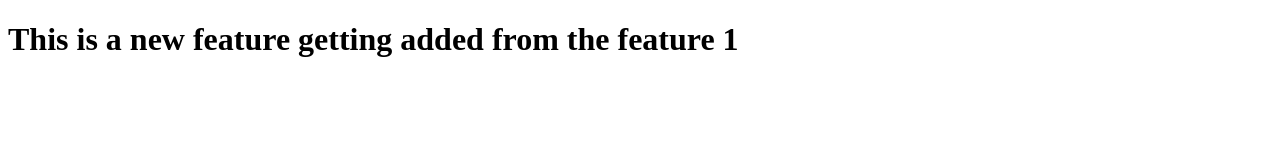
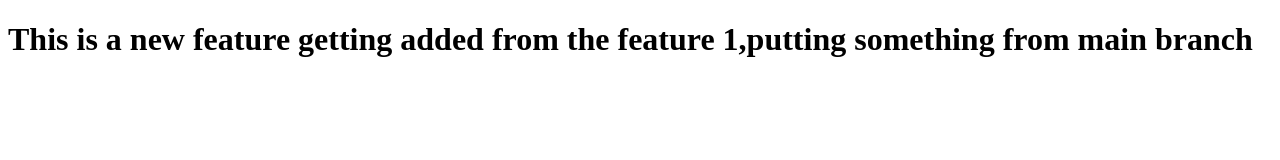
Before and after one commit to aswathamaallu007-star/test_proj, a plain HTML site: page index.html in a window 1280 px wide. Drawn offline with Linux system fonts and the light colour scheme.

Commit message:
adding some extra text from main

```diff
--- a/index.html
+++ b/index.html
@@ -6,6 +6,6 @@
     <title>Document</title>
 </head>
 <body>
-    <h1> This is a new feature getting added from the feature 1 </h1>
+    <h1> This is a new feature getting added from the feature 1,putting something from main branch</h1>
 </body>
 </html>
```
Also changed, not shown: 1 other file.
